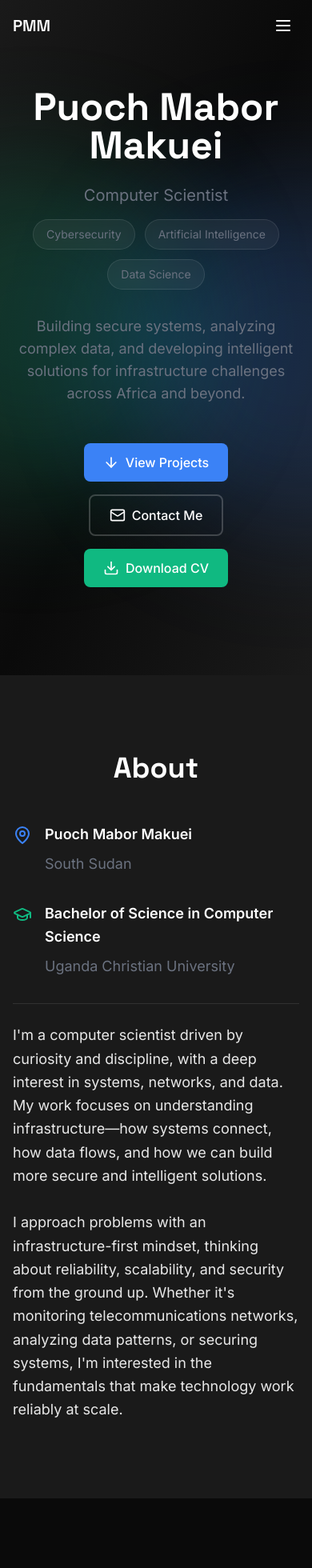
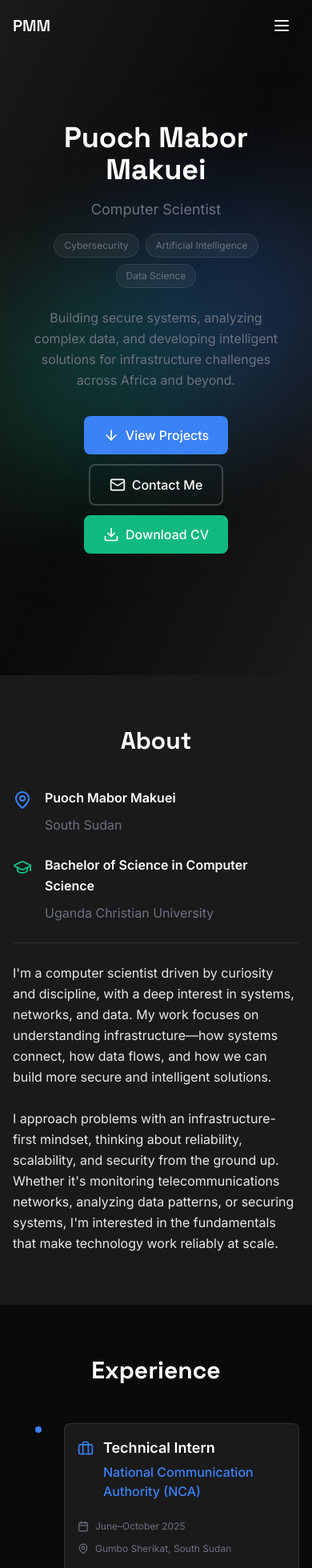
Before and after one commit to puoch1of1/PORTFOLIO-, a React (Vite) app: page / in a window 390 px wide. Shown: the top 1960 px of the page at 80% size. Built offline with nearby package versions, Linux system fonts and the light colour scheme.

Commit message:
Improve responsive design across all breakpoints - mobile-first approach with proper text wrapping, spacing, and touch targets

```diff
--- a/src/App.tsx
+++ b/src/App.tsx
@@ -10,9 +10,9 @@ import Contact from './sections/Contact';
 function App() {
   try {
     return (
-      <div className="min-h-screen" style={{ backgroundColor: '#0a0a0a' }}>
+      <div className="min-h-screen overflow-x-hidden" style={{ backgroundColor: '#0a0a0a' }}>
         <Navbar />
-        <main>
+        <main className="w-full">
           <Hero />
           <About />
           <Experience />
--- a/src/components/Navbar.tsx
+++ b/src/components/Navbar.tsx
@@ -60,7 +60,7 @@ export default function Navbar() {
 
           {/* Mobile Menu Button */}
           <button
-            className="md:hidden text-white p-2"
+            className="md:hidden text-white p-2 min-w-[44px] min-h-[44px] flex items-center justify-center touch-manipulation"
             onClick={() => setIsMobileMenuOpen(!isMobileMenuOpen)}
             aria-label="Toggle menu"
           >
@@ -78,12 +78,12 @@ export default function Navbar() {
             exit={{ opacity: 0, height: 0 }}
             className="md:hidden bg-primary-charcoal border-t border-white/10"
           >
-            <div className="px-4 py-4 space-y-4">
+            <div className="px-4 py-4 space-y-2">
               {navItems.map((item) => (
                 <a
                   key={item.name}
                   href={item.href}
-                  className="block text-secondary-gray hover:text-white transition-colors"
+                  className="block text-secondary-gray hover:text-white transition-colors py-2 min-h-[44px] flex items-center touch-manipulation"
                   onClick={() => setIsMobileMenuOpen(false)}
                 >
                   {item.name}
--- a/src/sections/About.tsx
+++ b/src/sections/About.tsx
@@ -19,7 +19,7 @@ const itemVariants = {
 
 export default function About() {
   return (
-    <section id="about" className="py-24 px-4 sm:px-6 lg:px-8 bg-primary-charcoal">
+    <section id="about" className="py-16 sm:py-20 md:py-24 px-4 sm:px-6 lg:px-8 bg-primary-charcoal">
       <div className="max-w-4xl mx-auto">
         <motion.div
           variants={containerVariants}
@@ -29,14 +29,14 @@ export default function About() {
         >
           <motion.h2
             variants={itemVariants}
-            className="text-4xl md:text-5xl font-heading font-bold mb-12 text-center"
+            className="text-3xl sm:text-4xl md:text-5xl font-heading font-bold mb-10 sm:mb-12 text-center"
           >
             About
           </motion.h2>
 
           <motion.div
             variants={itemVariants}
-            className="space-y-8 text-lg text-secondary-gray leading-relaxed"
+            className="space-y-6 sm:space-y-8 text-base sm:text-lg text-secondary-gray leading-relaxed"
           >
             <div className="flex items-start gap-4 mb-6">
               <MapPin className="text-accent-blue mt-1 flex-shrink-0" size={24} />
--- a/src/sections/Contact.tsx
+++ b/src/sections/Contact.tsx
@@ -1,6 +1,6 @@
 import { useState } from 'react';
 import { motion } from 'framer-motion';
-import { Mail, Send, Github, Linkedin, MessageSquare } from 'lucide-react';
+import { Mail, Send, Github, Linkedin } from 'lucide-react';
 import { socialLinks, personalInfo } from '../data/content';
 
 export default function Contact() {
@@ -34,24 +34,24 @@ export default function Contact() {
   };
 
   return (
-    <section id="contact" className="py-24 px-4 sm:px-6 lg:px-8 bg-primary-dark">
+    <section id="contact" className="py-16 sm:py-20 md:py-24 px-4 sm:px-6 lg:px-8 bg-primary-dark">
       <div className="max-w-4xl mx-auto">
         <motion.div
           initial={{ opacity: 0, y: 20 }}
           whileInView={{ opacity: 1, y: 0 }}
           viewport={{ once: true }}
-          className="text-center mb-16"
+          className="text-center mb-12 sm:mb-16"
         >
-          <h2 className="text-4xl md:text-5xl font-heading font-bold mb-4">
+          <h2 className="text-3xl sm:text-4xl md:text-5xl font-heading font-bold mb-3 sm:mb-4">
             Get In Touch
           </h2>
-          <p className="text-lg text-secondary-gray max-w-2xl mx-auto">
+          <p className="text-base sm:text-lg text-secondary-gray max-w-2xl mx-auto px-4">
             I'm open to collaboration, internship opportunities, and research partnerships.
             Let's connect and explore how we can work together.
           </p>
         </motion.div>
 
-        <div className="grid grid-cols-1 lg:grid-cols-2 gap-12">
+        <div className="grid grid-cols-1 lg:grid-cols-2 gap-8 sm:gap-12">
           {/* Contact Form */}
           <motion.form
             initial={{ opacity: 0, x: -20 }}
--- a/src/sections/Experience.tsx
+++ b/src/sections/Experience.tsx
@@ -19,13 +19,13 @@ const itemVariants = {
 
 export default function Experience() {
   return (
-    <section id="experience" className="py-24 px-4 sm:px-6 lg:px-8 bg-primary-dark">
+    <section id="experience" className="py-16 sm:py-20 md:py-24 px-4 sm:px-6 lg:px-8 bg-primary-dark">
       <div className="max-w-5xl mx-auto">
         <motion.h2
           initial={{ opacity: 0, y: 20 }}
           whileInView={{ opacity: 1, y: 0 }}
           viewport={{ once: true }}
-          className="text-4xl md:text-5xl font-heading font-bold mb-16 text-center"
+          className="text-3xl sm:text-4xl md:text-5xl font-heading font-bold mb-12 sm:mb-16 text-center"
         >
           Experience
         </motion.h2>
@@ -56,31 +56,31 @@ export default function Experience() {
                     index % 2 === 0 ? 'md:mr-auto md:pr-8' : 'md:ml-auto md:pl-8'
                   }`}
                 >
-                  <div className="bg-primary-charcoal border border-white/10 rounded-lg p-6 hover:border-accent-blue/50 transition-all duration-300">
+                  <div className="bg-primary-charcoal border border-white/10 rounded-lg p-4 sm:p-6 hover:border-accent-blue/50 transition-all duration-300">
                     <div className="flex items-start gap-3 mb-4">
                       <Briefcase className="text-accent-blue flex-shrink-0 mt-1" size={20} />
-                      <div className="flex-1">
-                        <h3 className="text-xl font-semibold text-white mb-1">
+                      <div className="flex-1 min-w-0">
+                        <h3 className="text-lg sm:text-xl font-semibold text-white mb-1 break-words">
                           {exp.title}
                         </h3>
-                        <p className="text-accent-blue font-medium mb-2">
+                        <p className="text-accent-blue font-medium mb-2 break-words">
                           {exp.organization}
                         </p>
                       </div>
                     </div>
 
-                    <div className="flex flex-wrap items-center gap-4 text-sm text-secondary-gray mb-4">
+                    <div className="flex flex-wrap items-center gap-3 sm:gap-4 text-xs sm:text-sm text-secondary-gray mb-4">
                       <div className="flex items-center gap-2">
-                        <Calendar size={16} />
-                        <span>{exp.period}</span>
+                        <Calendar size={14} className="flex-shrink-0" />
+                        <span className="break-words">{exp.period}</span>
                       </div>
                       <div className="flex items-center gap-2">
-                        <MapPin size={16} />
-                        <span>{exp.location}</span>
+                        <MapPin size={14} className="flex-shrink-0" />
+                        <span className="break-words">{exp.location}</span>
                       </div>
                     </div>
 
-                    <p className="text-secondary-gray mb-4 leading-relaxed">
+                    <p className="text-sm sm:text-base text-secondary-gray mb-4 leading-relaxed break-words">
                       {exp.description}
                     </p>
 
--- a/src/sections/Hero.tsx
+++ b/src/sections/Hero.tsx
@@ -10,7 +10,7 @@ export default function Hero() {
       <div className="absolute inset-0 bg-gradient-to-br from-primary-charcoal via-primary-dark to-primary-charcoal">
         <div className="absolute inset-0 bg-[radial-gradient(circle_at_50%_50%,rgba(59,130,246,0.1),transparent_50%)]" />
         <motion.div
-          className="absolute top-1/4 left-1/4 w-96 h-96 bg-accent-blue/20 rounded-full blur-3xl"
+          className="absolute top-1/4 left-1/4 w-64 h-64 sm:w-96 sm:h-96 bg-accent-blue/20 rounded-full blur-3xl"
           animate={{
             x: [0, 100, 0],
             y: [0, 50, 0],
@@ -23,7 +23,7 @@ export default function Hero() {
           }}
         />
         <motion.div
-          className="absolute bottom-1/4 right-1/4 w-96 h-96 bg-accent-emerald/20 rounded-full blur-3xl"
+          className="absolute bottom-1/4 right-1/4 w-64 h-64 sm:w-96 sm:h-96 bg-accent-emerald/20 rounded-full blur-3xl"
           animate={{
             x: [0, -100, 0],
             y: [0, -50, 0],
@@ -45,7 +45,7 @@ export default function Hero() {
           transition={{ duration: 0.8 }}
         >
           <motion.h1
-            className="text-5xl md:text-7xl font-heading font-bold mb-6 text-balance"
+            className="text-4xl sm:text-5xl md:text-6xl lg:text-7xl font-heading font-bold mb-4 sm:mb-6 text-balance px-2"
             initial={{ opacity: 0, y: 20 }}
             animate={{ opacity: 1, y: 0 }}
             transition={{ delay: 0.2, duration: 0.8 }}
@@ -54,7 +54,7 @@ export default function Hero() {
           </motion.h1>
 
           <motion.p
-            className="text-xl md:text-2xl text-secondary-gray mb-4"
+            className="text-lg sm:text-xl md:text-2xl text-secondary-gray mb-4 px-2"
             initial={{ opacity: 0, y: 20 }}
             animate={{ opacity: 1, y: 0 }}
             transition={{ delay: 0.4, duration: 0.8 }}
@@ -63,7 +63,7 @@ export default function Hero() {
           </motion.p>
 
           <motion.div
-            className="flex flex-wrap justify-center gap-3 mb-8"
+            className="flex flex-wrap justify-center gap-2 sm:gap-3 mb-6 sm:mb-8 px-4"
             initial={{ opacity: 0, y: 20 }}
             animate={{ opacity: 1, y: 0 }}
             transition={{ delay: 0.5, duration: 0.8 }}
@@ -71,7 +71,7 @@ export default function Hero() {
             {personalInfo.specializations.map((spec) => (
               <span
                 key={spec}
-                className="px-4 py-2 bg-white/5 backdrop-blur-sm border border-white/10 rounded-full text-sm text-secondary-gray"
+                className="px-3 sm:px-4 py-1.5 sm:py-2 bg-white/5 backdrop-blur-sm border border-white/10 rounded-full text-xs sm:text-sm text-secondary-gray break-words"
               >
                 {spec}
               </span>
@@ -79,7 +79,7 @@ export default function Hero() {
           </motion.div>
 
           <motion.p
-            className="text-lg text-secondary-gray mb-12 max-w-2xl mx-auto"
+            className="text-base sm:text-lg text-secondary-gray mb-8 sm:mb-12 max-w-2xl mx-auto px-4 leading-relaxed"
             initial={{ opacity: 0, y: 20 }}
             animate={{ opacity: 1, y: 0 }}
             transition={{ delay: 0.6, duration: 0.8 }}
@@ -88,7 +88,7 @@ export default function Hero() {
           </motion.p>
 
           <motion.div
-            className="flex flex-col sm:flex-row gap-4 justify-center items-center"
+            className="flex flex-col sm:flex-row gap-3 sm:gap-4 justify-center items-stretch sm:items-center px-4"
             initial={{ opacity: 0, y: 20 }}
             animate={{ opacity: 1, y: 0 }}
             transition={{ delay: 0.7, duration: 0.8 }}
--- a/src/styles/index.css
+++ b/src/styles/index.css
@@ -3,6 +3,15 @@
 @tailwind utilities;
 
 @layer base {
+  * {
+    box-sizing: border-box;
+  }
+
+  html {
+    scroll-behavior: smooth;
+    overflow-x: hidden;
+  }
+
   body {
     background-color: #0a0a0a; /* primary-dark */
     color: #ffffff;
@@ -10,10 +19,9 @@
     -webkit-font-smoothing: antialiased;
     -moz-osx-font-smoothing: grayscale;
     scroll-behavior: smooth;
-  }
-
-  html {
-    scroll-behavior: smooth;
+    overflow-x: hidden;
+    width: 100%;
+    max-width: 100vw;
   }
 }
 
```
Also changed, not shown: src/sections/Affiliations.tsx (+8 -8 lines), src/sections/Projects.tsx (+26 -26 lines), src/sections/Skills.tsx (+9 -9 lines).
